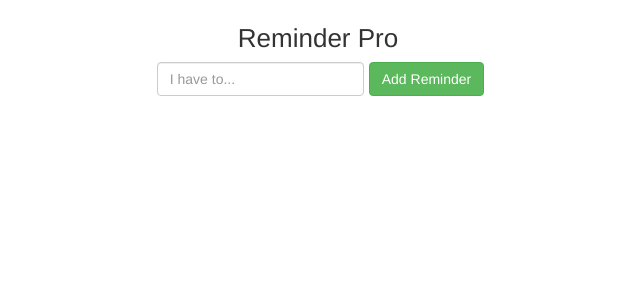
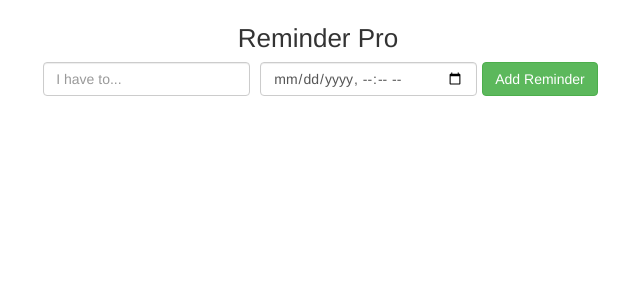
Before and after one commit to nfrazier08/reminderPro, a React (Create React App) app in the folder reminderpro/: page / in a window 1280 px wide. Shown: the top 300 px of the page, without its empty margins (322-962 px from the left). Built offline with nearby package versions, Linux system fonts and the light colour scheme.

Commit message:
Added calendar for choosing time for list

```diff
--- a/reminderpro/src/actions/index.js
+++ b/reminderpro/src/actions/index.js
@@ -4,12 +4,13 @@
 
 //Make action creator (function that returns the object!)
 //Call fxn, declare it as constant
-export const addReminder = (text) => {
+export const addReminder = (text, dueDate) => {
     //One parameter, the text we are going to pass
     //ES6 short hand when key and value are the same (text)
     const action = {
         type: ADD_REMINDER,
-        text
+        text,
+        dueDate
     }
     console.log('action in addReminder', action);
     return action
--- a/reminderpro/src/components/App.js
+++ b/reminderpro/src/components/App.js
@@ -8,13 +8,14 @@
     constructor(props){
         super(props)
         this.state ={
-            text: ' '
+            text: ' ',
+            dueDate: ' '
         }
     }
 
     addReminder() {
-        // console.log('this', this)
-        this.props.addReminder(this.state.text)
+        console.log('this.state.dueDate', this.state.dueDate)
+        this.props.addReminder(this.state.dueDate)
     }
 
     deleteReminder(id){
@@ -60,6 +61,12 @@
                             placeholder="I have to..."
                             onChange = {event => this.setState({text: event.target.value})}
                         />
+
+                        <input
+                            className="form-control"
+                            type="datetime-local"
+                            onChange={event => this.setState({dueDate: event.target.value})}
+                        />
                     </div>
 
                     <button
--- a/reminderpro/src/reducers/index.js
+++ b/reminderpro/src/reducers/index.js
@@ -3,9 +3,11 @@
 //Define helper reminder function with 'action' as it's only parameter
     //Called in first case below
 const reminder = (action) => {
+    let {text, dueDate} = action
     return {
-        text: action.text,
-        id: Math.random()
+        id: Math.random(),
+        text,
+        dueDate
     }
 }
 
```
